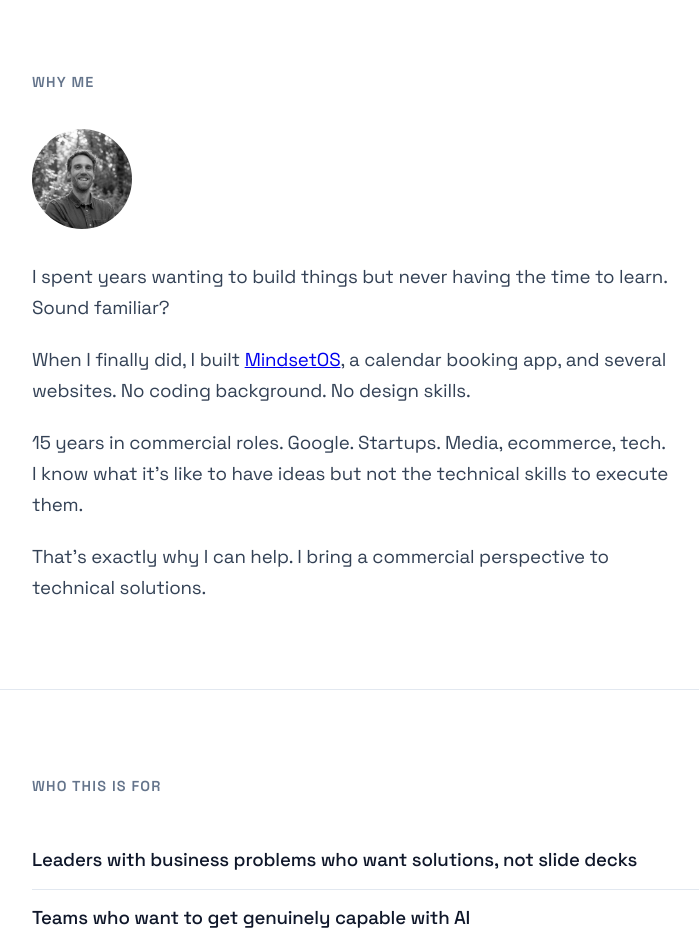
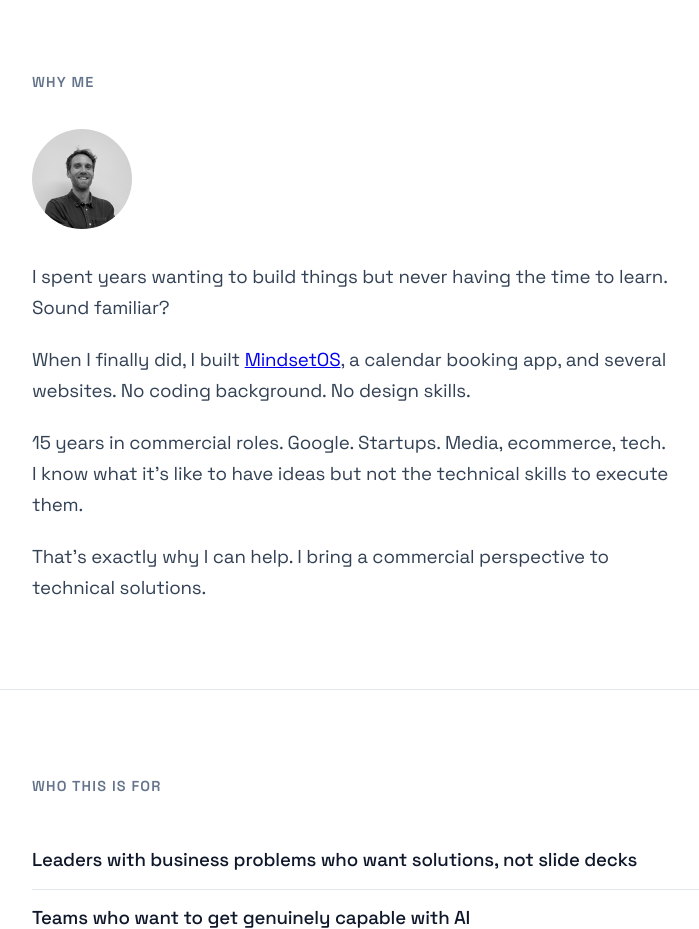
Before and after one commit to jakeh-777/ai-consultancy, a plain HTML site: page index.html in a window 1280 px wide. Shown: the part 1820-2749 px from the top of the page, without its empty margins (212-911 px from the left). Drawn offline with Linux system fonts and the light colour scheme.

Commit message:
Update profile image with new background

```diff
--- a/index.html
+++ b/index.html
@@ -12,7 +12,7 @@
   <meta property="og:title" content="AI Consultant for Commercial Teams | Jake Hewlett">
   <meta property="og:description" content="AI training and development for commercial teams. I help businesses build apps, automations and workflows using AI tools.">
   <meta property="og:url" content="https://jakehewlett.com">
-  <meta property="og:image" content="https://jakehewlett.com/jakeh.jpeg">
+  <meta property="og:image" content="https://jakehewlett.com/jake-profile.jpeg">
 
   <!-- Twitter -->
   <meta name="twitter:card" content="summary">
@@ -362,7 +362,7 @@
     <section>
       <div class="container">
         <h2>Why Me</h2>
-        <img src="jakeh.jpeg" alt="Jake Hewlett" class="profile-image">
+        <img src="jake-profile.jpeg" alt="Jake Hewlett" class="profile-image">
         <p>I spent years wanting to build things but never having the time to learn. Sound familiar?</p>
         <p>When I finally did, I built <a href="https://mindsetos.com" target="_blank" rel="noopener">MindsetOS</a>, a calendar booking app, and several websites. No coding background. No design skills.</p>
         <p>15 years in commercial roles. Google. Startups. Media, ecommerce, tech. I know what it's like to have ideas but not the technical skills to execute them.</p>
```
Also changed, not shown: jake-profile.jpeg (added).
